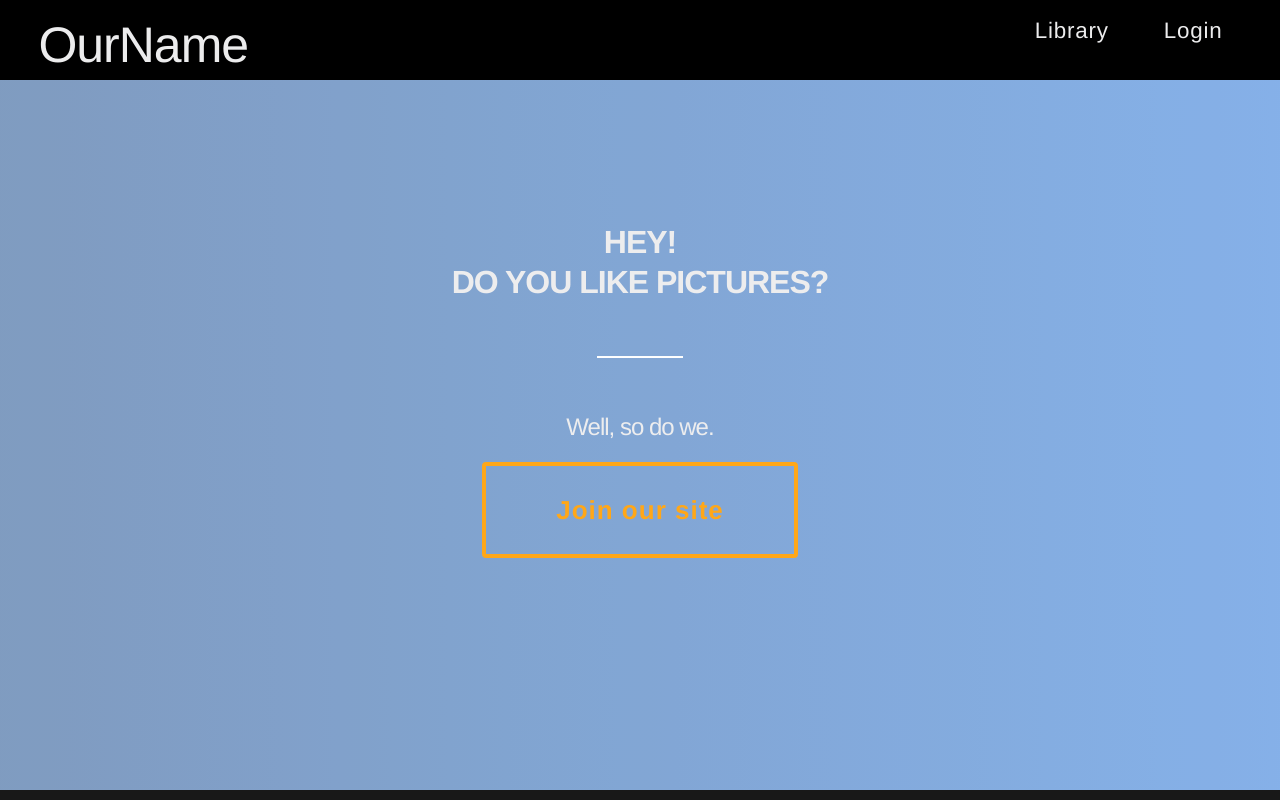
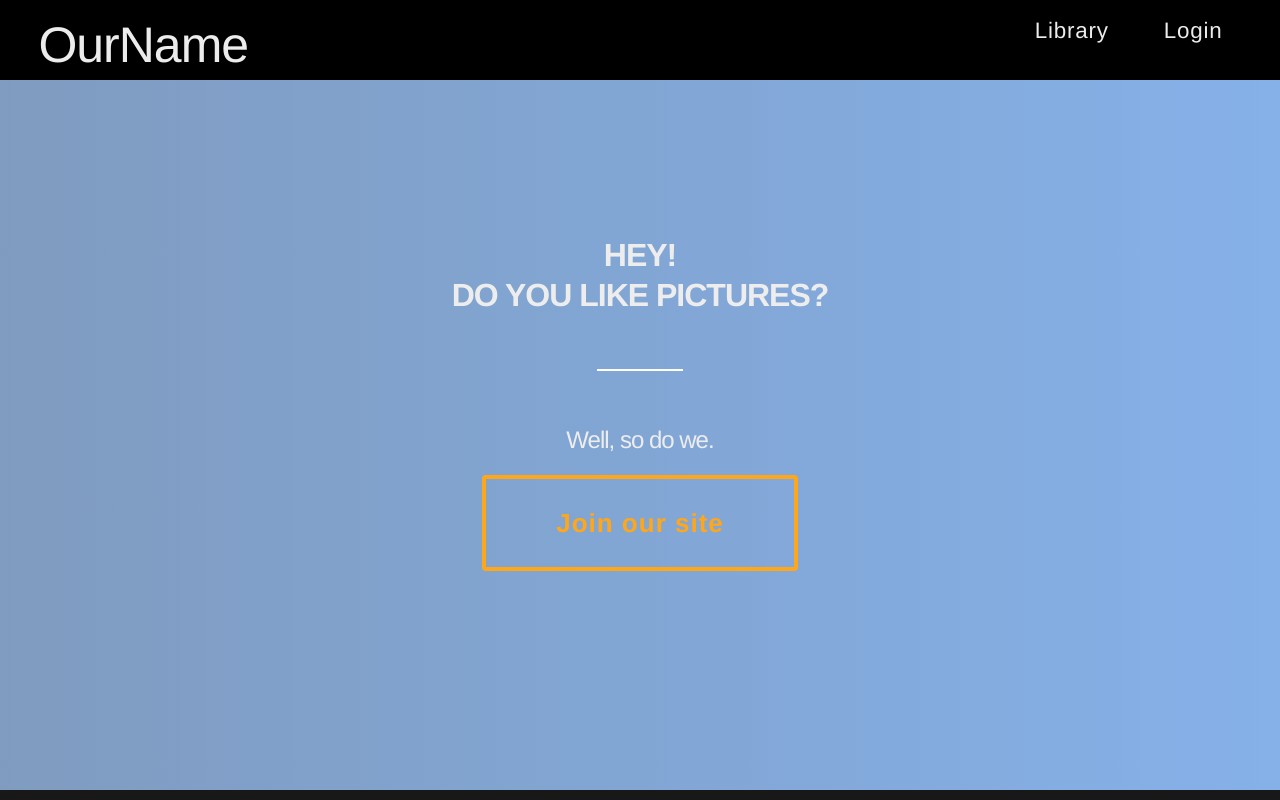
Before and after one commit to SeleniumK/django-imager, a Django app: page / in a window 1280 px wide. Run offline with Django 3.2, Linux system fonts and the light colour scheme; data that the repository does not hold is empty; parts of the project's set-up code (start-up, migrations or seed data) failed here and were passed over; some libraries are stand-ins or nearby versions.

```diff
--- a/imagersite/imagersite/static/imagersite/css/style.css
+++ b/imagersite/imagersite/static/imagersite/css/style.css
@@ -36,13 +36,17 @@ h1 {
   color: #ECECED;
 }
 
+h2 {
+  margin-top: 1%;
+}
+h3 {
+  font-size: 1.5em;
+}
+
 h4 {
   font-size: 1em;
 }
 
-h3 {
-  font-size: 1.5em;
-}
 
 nav {
   overflow: hidden;
```
